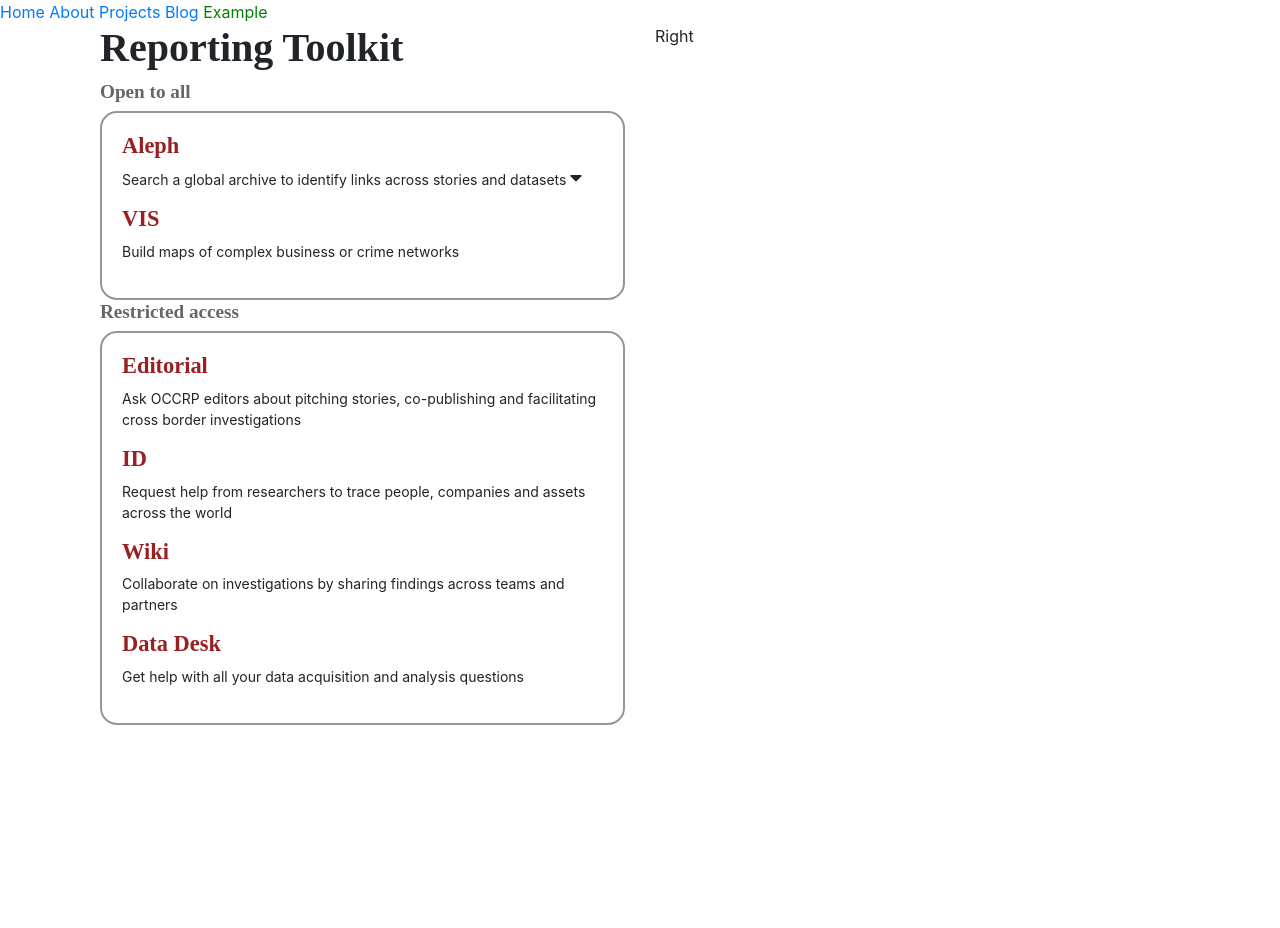
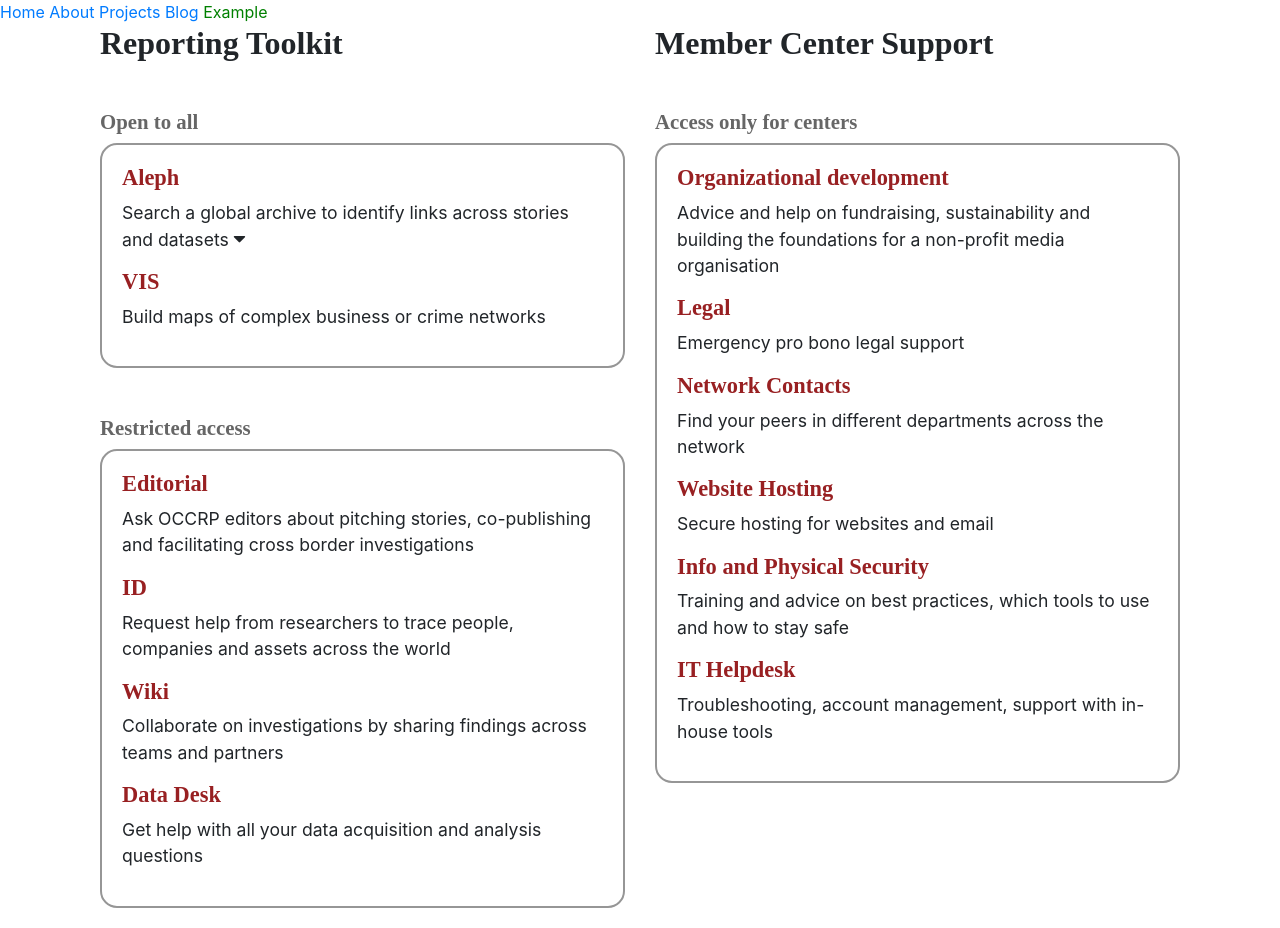
Before and after one commit to fahro/jekyll_demo, a Jekyll site: the page built from example.html, in a window 1280 px wide. Built offline with Jekyll 4.4.1, drawn with Linux system fonts in a browser that asks for light colours; nearby versions of some CDN libraries; before the commit the page ends 900 px from its top, so only the background shows below that.

Commit message:
fill with data

```diff
--- a/_sass/main.scss
+++ b/_sass/main.scss
@@ -19,8 +19,9 @@
     color: #666666;
     font-family: "source sans pro";
     font-weight: bold;
-    font-size: 1.2rem;
+    font-size: 1.3rem;
 
+    margin-top: 3rem;
 }
 
 
@@ -36,8 +37,9 @@
 h1 {
     font-family: "source sans pro";
     font-weight: bold;
+    font-size: 2rem;
 }
 
 p {
-    font-size: 14px;
+    font-size: 1.1rem;
 }
--- a/example.html
+++ b/example.html
@@ -96,7 +96,38 @@
             </div>
         </div>
         <div class="col">
-            Right
+            <h1>Member Center Support</h1>
+
+            <h3>Access only for centers</h3>
+
+            <div class="box-container">
+                <h2>Organizational development</h2>
+                <p>Advice and help on fundraising, sustainability and building the foundations for a non-profit media
+                    organisation </p>
+                <h2>Legal</h2>
+                <p>
+                    Emergency pro bono legal support
+                </p>
+                <h2>Network Contacts</h2>
+                <p>
+                    Find your peers in different departments across the network
+                </p>
+                <h2>Website Hosting</h2>
+                <p>
+                    Secure hosting for websites and email
+                </p>
+                <h2>Info and Physical Security </h2>
+                <p>
+                    Training and advice on best practices, which tools to use and how to stay safe
+                </p>
+                <h2>IT Helpdesk </h2>
+                <p>
+                    Troubleshooting, account management, support with in-house tools
+                </p>
+
+            </div>
+
+
         </div>
     </div>
 </div>
```
